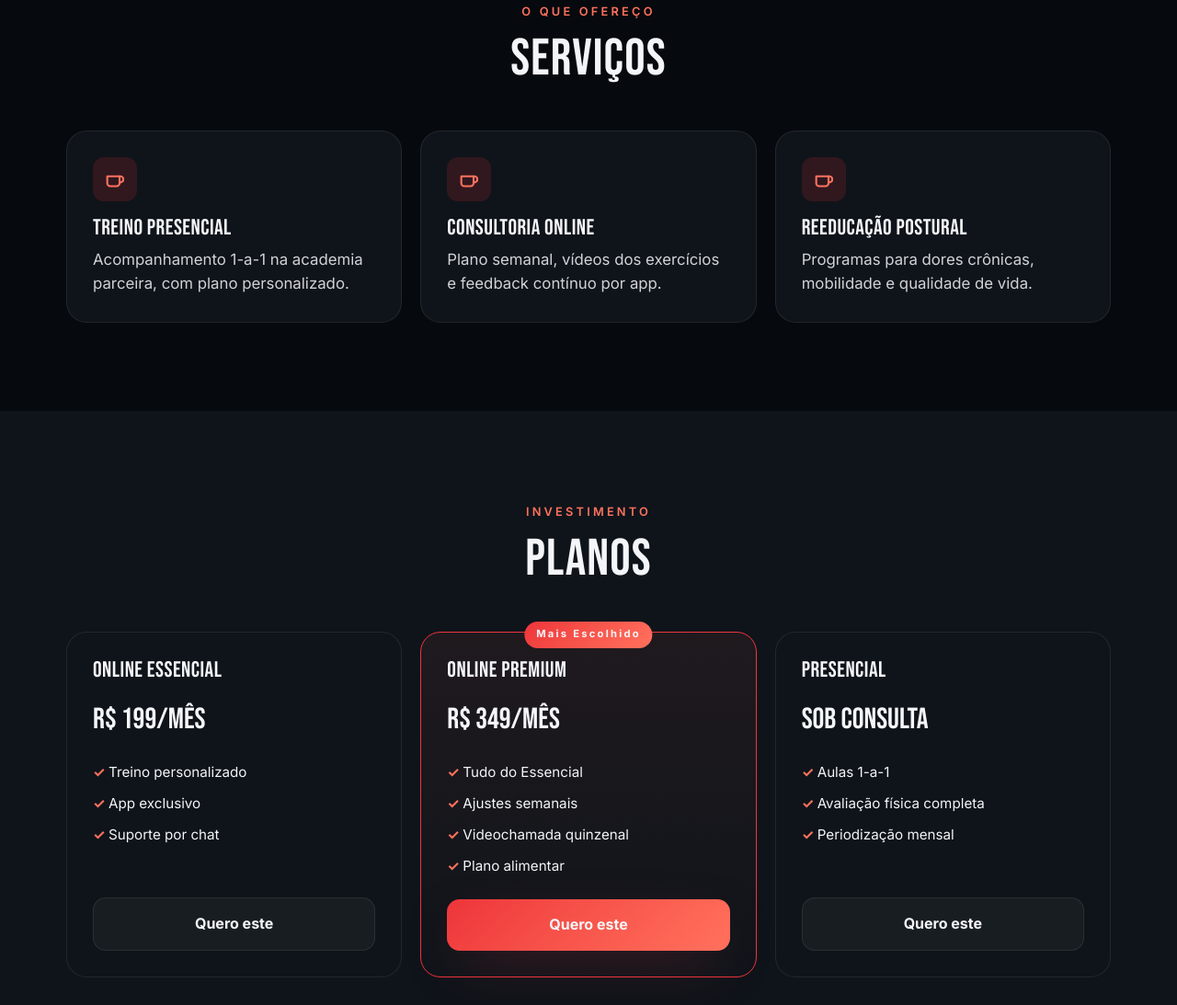
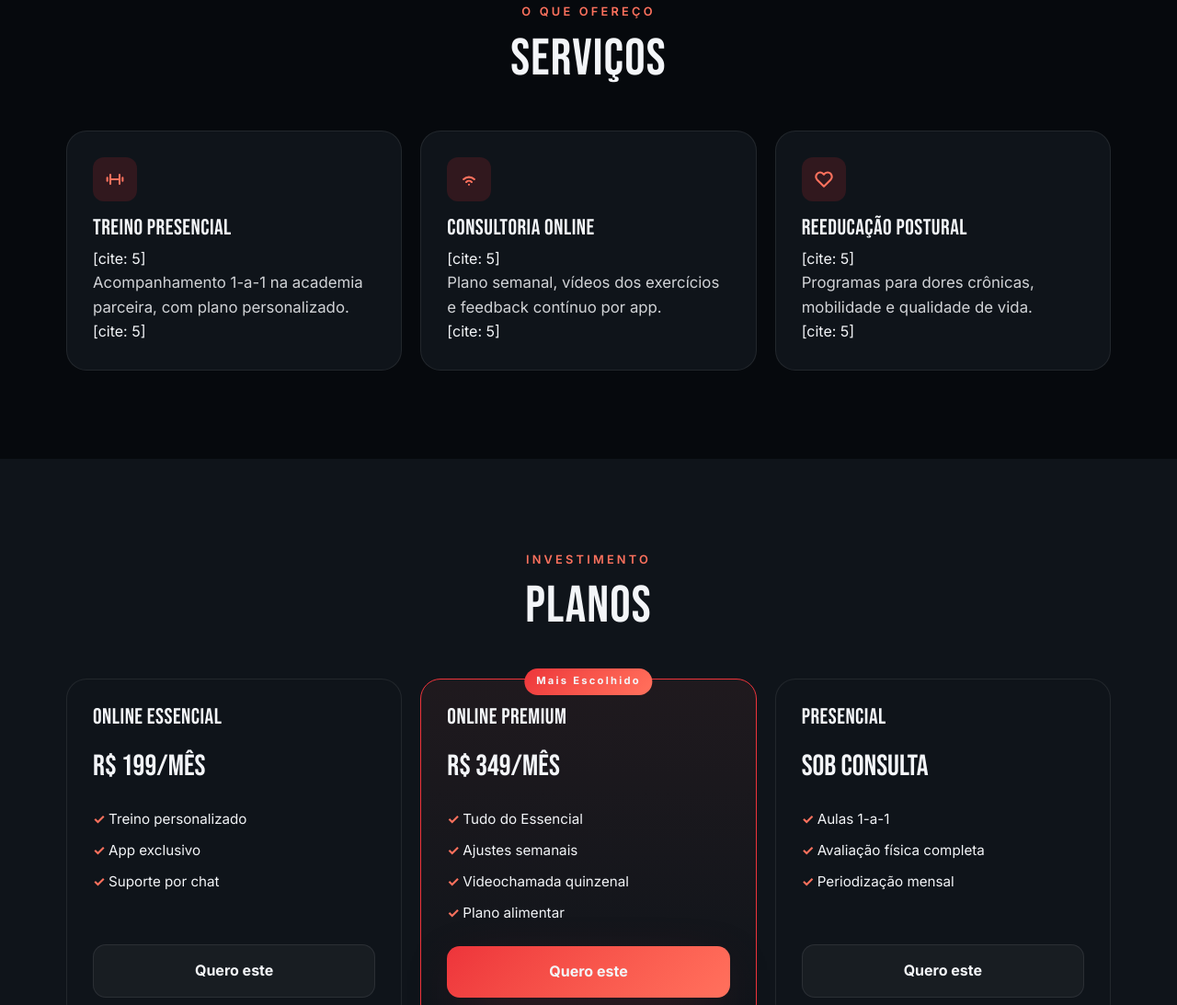
Before and after one commit to simeimarley/personal_traineer, a plain HTML site: page index.html in a window 1280 px wide. Shown: the part 1707-2800 px from the top of the page at 92% size. Drawn offline with Linux system fonts and the light colour scheme.

Commit message:
fix: icones dos serviços

```diff
--- a/assets/js/main.js
+++ b/assets/js/main.js
@@ -64,17 +64,32 @@ function renderizarDadosPremium() {
   });
 
   // Renderizar Cards de Serviços
+  // ==========================================================================
+  // RENDERIZAR CARDS DE SERVIÇOS COM ÍCONES DINÂMICOS
+  // ==========================================================================
   const servicesContainer = document.getElementById('services-container');
   servicesContainer.innerHTML = '';
+
+  // Mapa de vetores SVG nativos extraídos do Lovable
+  const iconesMap = {
+    dumbbell: `<svg viewBox="0 0 24 24" width="20" height="20" fill="none" stroke="currentColor" stroke-width="2.5" stroke-linecap="round" stroke-linejoin="round"><path d="M6 6v12M18 6v12M2 10v4M22 10v4M6 12h12"/></svg>`,
+    wifi: `<svg viewBox="0 0 24 24" width="20" height="20" fill="none" stroke="currentColor" stroke-width="2.5" stroke-linecap="round" stroke-linejoin="round"><path d="M5 12a10 10 0 0 1 14 0M8.5 15.5a5 5 0 0 1 7 0M12 19h.01"/></svg>`,
+    heart: `<svg viewBox="0 0 24 24" width="20" height="20" fill="none" stroke="currentColor" stroke-width="2.5" stroke-linecap="round" stroke-linejoin="round"><path d="M20.8 4.6a5.5 5.5 0 0 0-7.8 0L12 5.7l-1-1a5.5 5.5 0 0 0-7.8 7.8l8.8 8.8 8.8-8.8a5.5 5.5 0 0 0 0-7.8z"/></svg>`
+  };
+
   SITE.services.forEach(sv => {
     const card = document.createElement('div');
     card.className = 'card';
+
+    // Busca o SVG correspondente no mapa ou usa o halter como padrão caso falte preenchimento
+    const svgIcone = iconesMap[sv.icon] || iconesMap['dumbbell'];
+
     card.innerHTML = `
       <div class="card__icon">
-        <svg xmlns="http://www.w3.org/2000/svg" viewBox="0 0 24 24" width="20" height="20" fill="none" stroke="currentColor" stroke-width="2.5" stroke-linecap="round" stroke-linejoin="round"><path d="M18 8h1a4 4 0 0 1 0 8h-1"></path><path d="M2 8h16v9a4 4 0 0 1-4 4H6a4 4 0 0 1-4-4V8z"></path></svg>
+        ${svgIcone}
       </div>
-      <h3>${sv.title}</h3>
-      <p>${sv.desc}</p>
+      <h3>${sv.title}</h3>[cite: 5]
+      <p>${sv.desc}</p>[cite: 5]
     `;
     servicesContainer.appendChild(card);
   });
--- a/config.js
+++ b/config.js
@@ -27,9 +27,9 @@ export const SITE = {
     greeting: "Olá! Sou o assistente virtual do Marley. Como posso te ajudar na sua jornada de treinos hoje?"
   },
   services: [
-    { title: "Treino Presencial", desc: "Acompanhamento 1-a-1 na academia parceira, com plano personalizado." },
-    { title: "Consultoria Online", desc: "Plano semanal, vídeos dos exercícios e feedback contínuo por app." },
-    { title: "Reeducação Postural", desc: "Programas para dores crônicas, mobilidade e qualidade de vida." }
+    { icon: "dumbbell", title: "Treino Presencial", desc: "Acompanhamento 1-a-1 na academia parceira, com plano personalizado." },
+    { icon: "wifi", title: "Consultoria Online", desc: "Plano semanal, vídeos dos exercícios e feedback contínuo por app." },
+    { icon: "heart", title: "Reeducação Postural", desc: "Programas para dores crônicas, mobilidade e qualidade de vida." }
   ],
   plans: [
     { name: "Online Essencial", price: "199", features: ["Treino personalizado", "App exclusivo", "Suporte por chat"], recommended: false, customPrice: "" },
@@ -53,6 +53,6 @@ export const SITE = {
   },
   seo: {
     title: "Marley | Personal Trainer",
-    description: "Transforme seu corpo e reprograme sua mente com treinos personalizados em São Paulo."
+    description: "Transforme seu corpo e reprograme sua mente com treinos personalizados em Salvador."
   }
 };
--- a/index.html
+++ b/index.html
@@ -40,7 +40,7 @@
       </div>
       <div class="hero__overlay" aria-hidden="true"></div>
       <div class="container hero__content reveal">
-        <p class="eyebrow" id="hero-tagline">Personal Trainer · São Paulo</p>
+        <p class="eyebrow" id="hero-tagline">Personal Trainer · Salvador</p>
         <h1 id="hero-title">Carregando...</h1>
         <p id="hero-subline">Programas 100% personalizados de treino e nutrição...</p>
         <div class="hero__cta">
@@ -139,7 +139,7 @@
       <div class="footer__social" id="socials-container">
         <!-- Ícones Sociais injetados via JS -->
       </div>
-      <small>© <span id="footer-year"></span> <span id="footer-name">Marley</span>. Todos os direitos reservados.</small>
+      <small>© <span id="footer-year"></span> <span id="footer-name">MarleyITSolutions</span>. All rights reserved. — Marley</small>
     </div>
   </footer>
 
```
